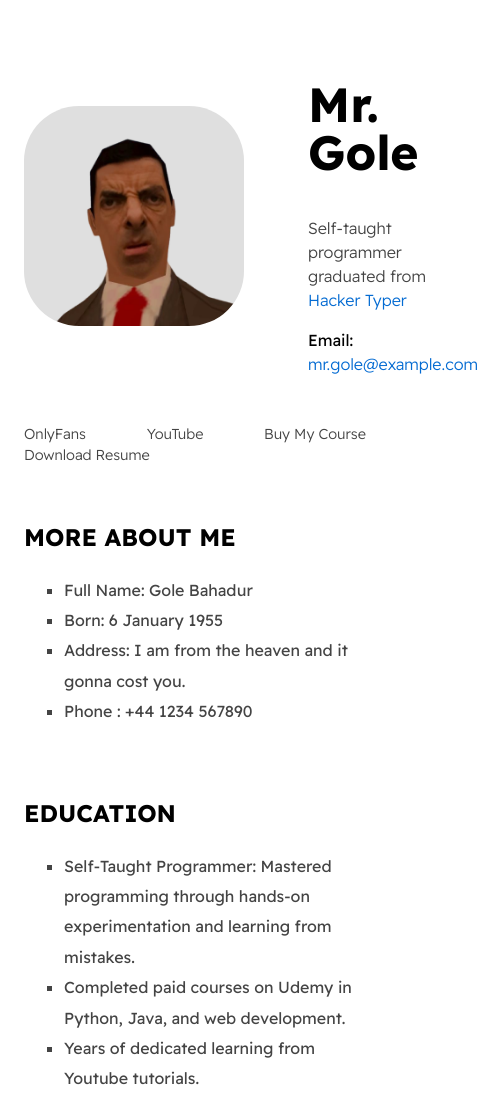
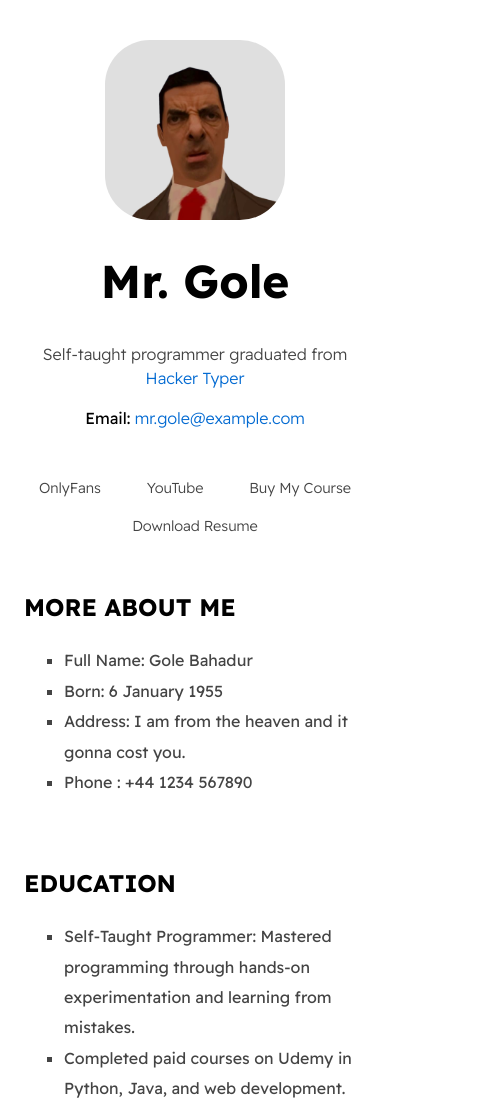
Before and after one commit to bstha404/DigitalResume-MrGole, a plain HTML site: page index.html in a window 390 px wide. Shown: the top 1100 px of the page, 478 px wide, since content can reach past the window. Drawn offline with Linux system fonts and the light colour scheme.

Commit message:
responsive code for mobile

```diff
--- a/styles/main.css
+++ b/styles/main.css
@@ -148,3 +148,61 @@ li{
 #inthob--list{
     list-style-type: square;
 }
+
+
+/* ----------responsive----------- */
+@media (max-width: 768px) {
+    #wrapper--hero {
+        flex-direction: column;
+        text-align: center;
+        gap: 0em;
+    }
+
+    #profile-pic {
+        width: 180px;
+        height: 180px;
+    }
+
+    #user-name {
+        font-size: 46px;
+        /* gap: 10em; */
+    }
+
+    #bio, a{
+        font-weight: 300;
+    }
+
+    #socials--list {
+        /* justify-content: center; */
+        justify-content:space-around;
+        gap: 1em;
+    }
+}
+
+/* @media (max-width: 480px) {
+    #container--main {
+        padding: 0.5em;
+    }
+
+    #profile-pic {
+        width: 150px;
+        height: 150px;
+    }
+
+    #user-name {
+        font-size: 28px;
+    }
+
+    .section--page {
+        padding-top: 0.5em;
+        padding-bottom: 0.5em;
+    }
+
+    #wrapper--techstack__items {
+        gap: 0.5em;
+    }
+
+    .card--techstack {
+        padding: 0.3em 0.5em;
+    }
+} */
```
